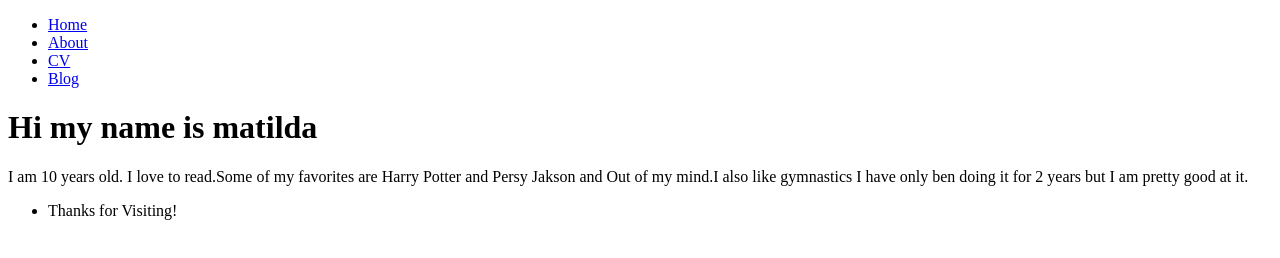
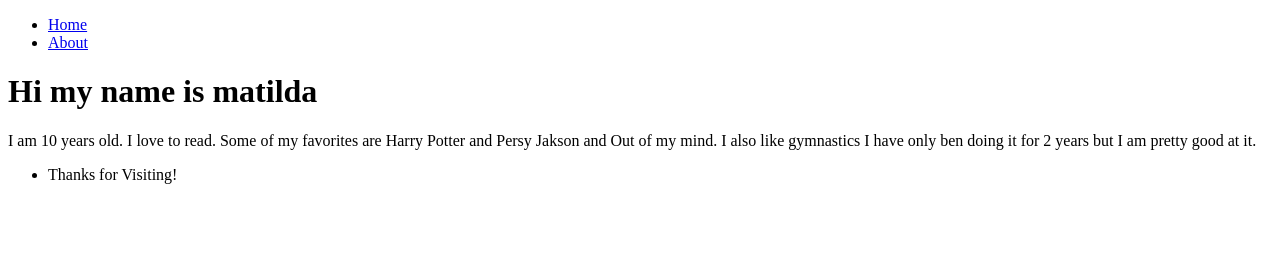
Before and after one commit to vantuyls/mvtw.github.io, a plain HTML site: page index.html in a window 1280 px wide. Drawn offline with Linux system fonts and the light colour scheme.

Commit message:
updated formatting

```diff
--- a/index.html
+++ b/index.html
@@ -10,15 +10,14 @@
     		<ul>
         		<li><a href="/">Home</a></li>
 	        	<li><a href="/about">About</a></li>
-        		<li><a href="/cv">CV</a></li>
-        		<li><a href="/blog">Blog</a></li>
+
     		</ul>
 		</nav>
 		<div class="container">
     		<div class="blurb">
         		<h1>Hi my name is matilda</h1>
 
-				<p> I am 10 years old. I love to read.Some of my favorites are Harry Potter and Persy Jakson and Out of my mind.I also like gymnastics I have only ben doing it for 2 years but I am pretty good at it.</p>
+			<p> I am 10 years old. I love to read. Some of my favorites are Harry Potter and Persy Jakson and Out of my mind. I also like gymnastics I have only ben doing it for 2 years but I am pretty good at it.</p>
 
     		</div><!-- /.blurb -->
 		</div><!-- /.container -->
```
